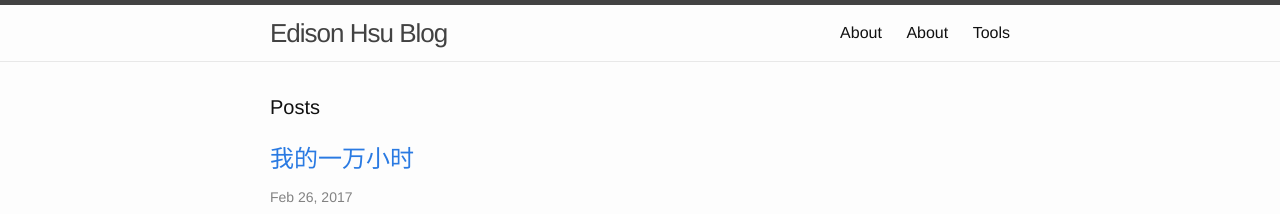
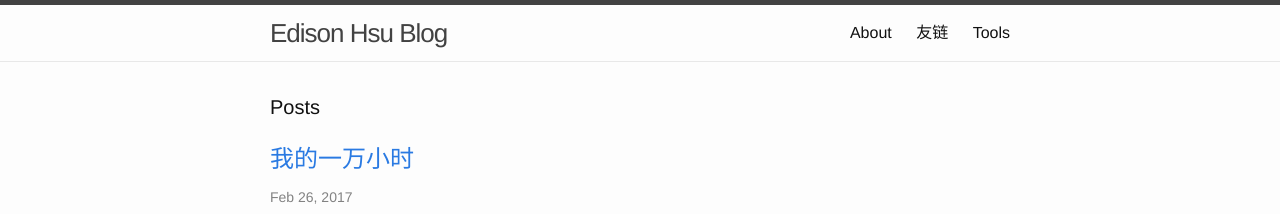
Before and after one commit to Edison-Hsu/Edison-Hsu.github.io, a Jekyll site: the page built from index.html, in a window 1280 px wide. Shown: the top 214 px of the page. Built offline with Jekyll 4.4.1, drawn with Linux system fonts in a browser that asks for light colours; comment, search, counter and statistics services are not loaded.

Commit message:
Update links.md

```diff
--- a/links.md
+++ b/links.md
@@ -1,7 +1,8 @@
 ---
 layout: page
-title: About
+title: 友链
 permalink: /links/
 ---
 
 [Li pan's Blog](http://lipan.me/)
+[Zerob13’s Page](https://zerob13.in/)
```
